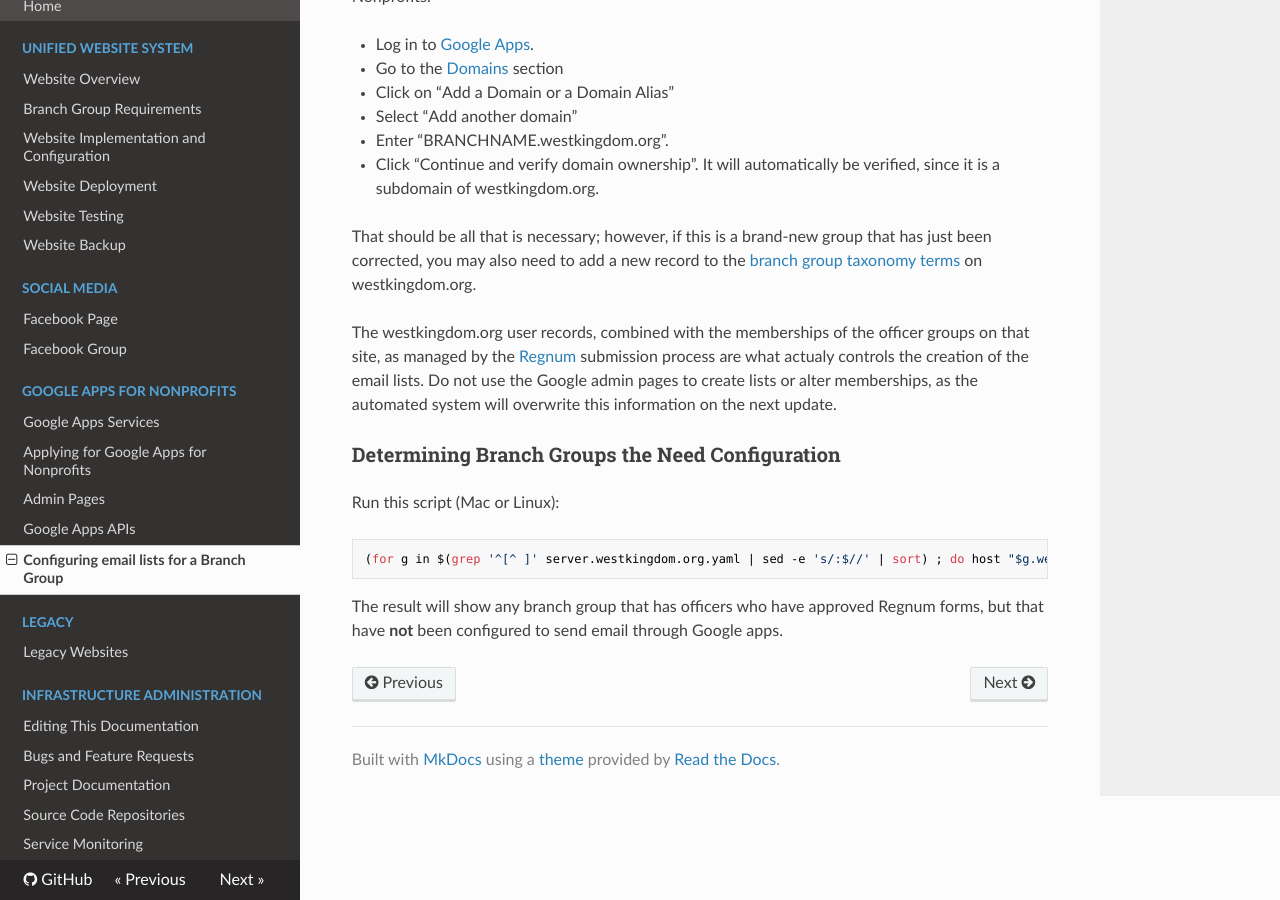
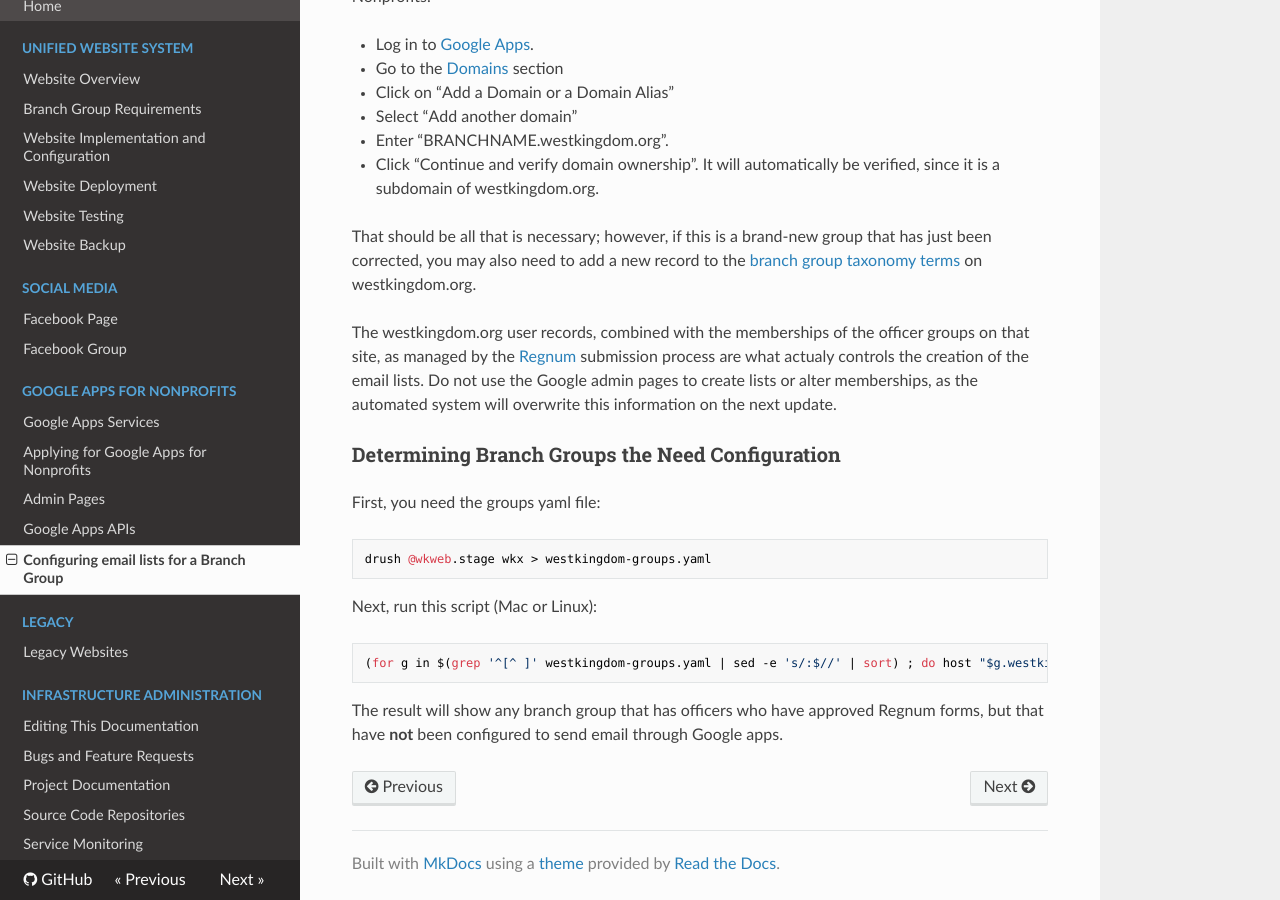
Before and after one commit to westkingdom/westkingdom, an MkDocs documentation site: the page built from docs/google-mx.md, in a window 1280 px wide and 900 px high, scrolled down 917 px. Built offline with MkDocs 1.6.1, drawn with Linux system fonts in a browser that asks for light colours; nearby versions of some CDN libraries; old or Windows-style settings are respelled for this version of MkDocs.

Commit message:
Quick script to find branch groups with approved Regnum forms that need MX record configuration

````diff
--- a/docs/google-mx.md
+++ b/docs/google-mx.md
@@ -39,8 +39,12 @@ The westkingdom.org user records, combined with the memberships of the officer g
 
 ### Determining Branch Groups the Need Configuration
 
-Run this script (Mac or Linux):
+First, you need the groups yaml file:
 ```
-(for g in $(grep '^[^ ]' server.westkingdom.org.yaml | sed -e 's/:$//' | sort) ; do host "$g.westkingdom.org" ; done) | grep 'mail is handled by' | grep -v GOOGLE | awk '{print $1}' | sort | uniq
+drush @wkweb.stage wkx > westkingdom-groups.yaml
+```
+Next, run this script (Mac or Linux):
+```
+(for g in $(grep '^[^ ]' westkingdom-groups.yaml | sed -e 's/:$//' | sort) ; do host "$g.westkingdom.org" ; done) | grep 'mail is handled by' | grep -v GOOGLE | awk '{print $1}' | sort | uniq
 ```
 The result will show any branch group that has officers who have approved Regnum forms, but that have **not** been configured to send email through Google apps.
````
